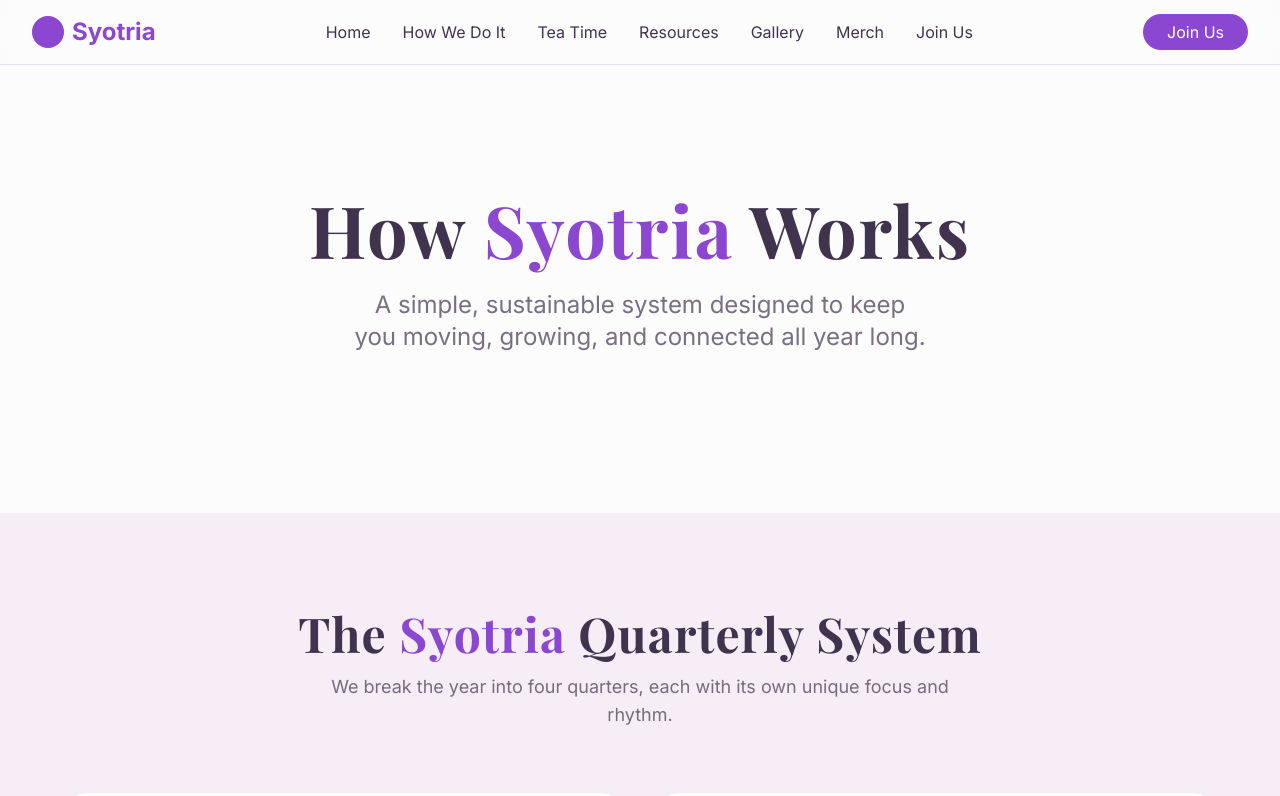
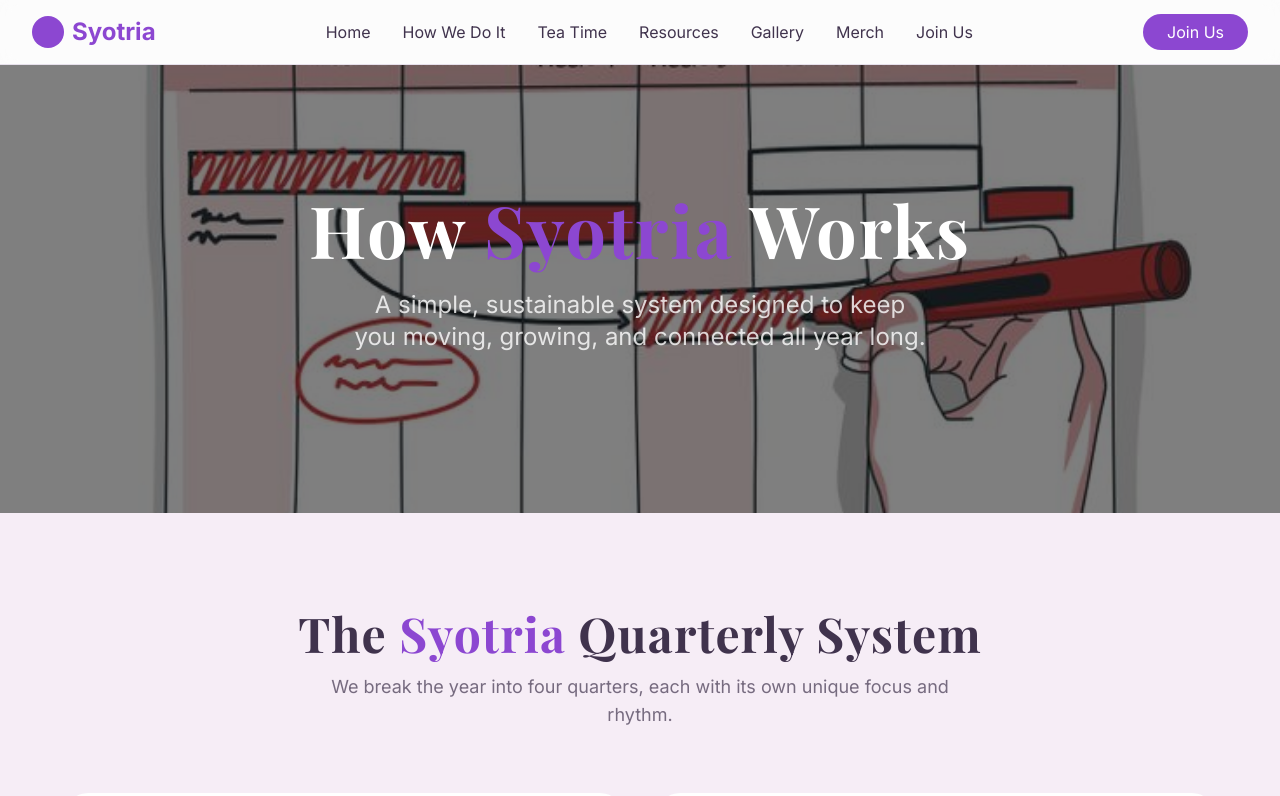
Before and after one commit to Nindium1/Syotria, a Next.js app: page /how-we-do-it in a window 1280 px wide. Shown: the top 796 px of the page. Built offline with nearby package versions, Linux system fonts and the light colour scheme.

Commit message:
Update page.tsx

```diff
--- a/app/how-we-do-it/page.tsx
+++ b/app/how-we-do-it/page.tsx
@@ -9,13 +9,20 @@ export default function HowWeDoIt() {
       <Navigation />
 
       {/* Hero Section */}
-      <section className="py-20 md:py-32 px-4 sm:px-6 lg:px-8 relative overflow-hidden">
-        <div className="absolute top-0 right-0 w-96 h-96 bg-accent/10 rounded-full blur-3xl -z-10"></div>
-        <div className="max-w-4xl mx-auto text-center">
-          <h1 className="text-5xl md:text-6xl lg:text-7xl font-bold text-foreground mb-6 text-balance leading-tight">
+     <section
+  className="py-20 md:py-32 px-4 sm:px-6 lg:px-8 relative overflow-hidden"
+  style={{
+    backgroundImage: 'url(/how-we-do-it-hero.jpg)',
+    backgroundSize: 'cover',
+    backgroundPosition: 'center',
+  }}
+>
+  <div className="absolute inset-0 bg-black/50"></div>
+  <div className="max-w-4xl mx-auto text-center relative z-10">
+    <h1 className="text-5xl md:text-6xl lg:text-7xl font-bold text-white mb-6 text-balance leading-tight">
       How <span className="text-primary">Syotria</span> Works
     </h1>
-          <p className="text-xl md:text-2xl text-foreground/70 mb-8 text-balance leading-relaxed max-w-2xl mx-auto">
+    <p className="text-xl md:text-2xl text-white/80 mb-8 text-balance leading-relaxed max-w-2xl mx-auto">
       A simple, sustainable system designed to keep you moving, growing, and connected
       all year long.
     </p>
```
Lines whose indentation alone changed are shown as unchanged.
